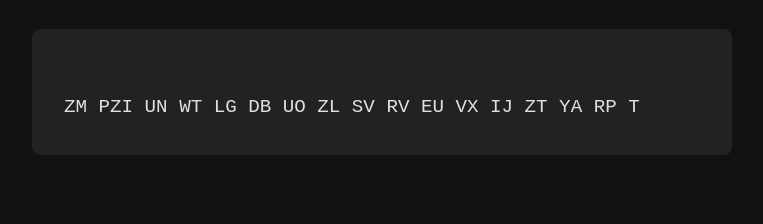
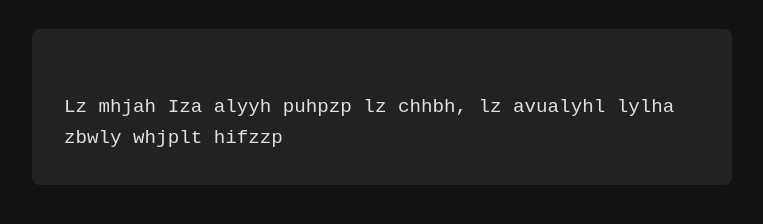
Before and after one commit to Marcus2601/Veritas, a plain HTML site: page Veritas/REDE/index.html in a window 1280 px wide. Shown: the part 86-310 px from the top of the page, without its empty margins (258-1021 px from the left). Drawn offline with Linux system fonts and the light colour scheme.

Commit message:
Update index.html

```diff
--- a/Veritas/REDE/index.html
+++ b/Veritas/REDE/index.html
@@ -38,7 +38,7 @@
 <h1>SILENTIUM VASTATIO</h1>
 
 <p>
-ZM PZI UN WT LG DB UO ZL SV RV EU VX IJ ZT YA RP T
+Lz mhjah Iza alyyh puhpzp lz chhbh, lz avualyhl lylha zbwly whjplt hifzzp
 </p>
 <style>
   .oculto {
@@ -63,4 +63,5 @@ ZM PZI UN WT LG DB UO ZL SV RV EU VX IJ ZT YA RP T
 
 <div class="oculto">LACRIMAE</div>
 </body>
+
 </html>
```
